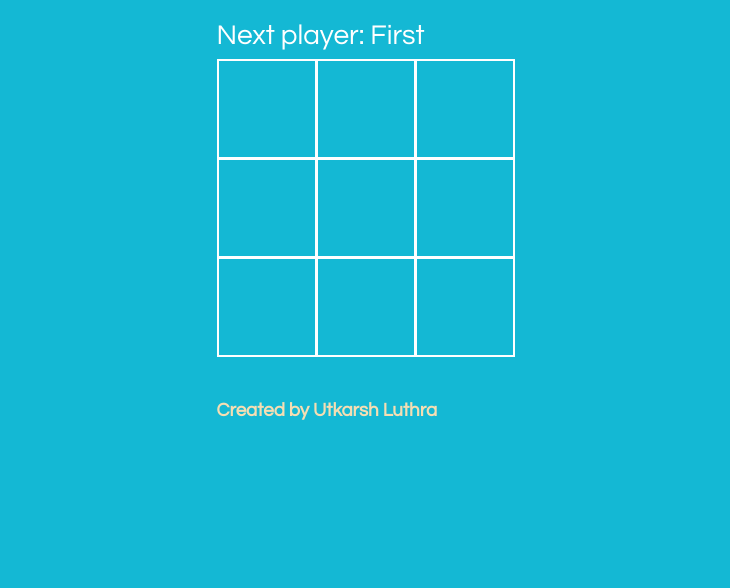
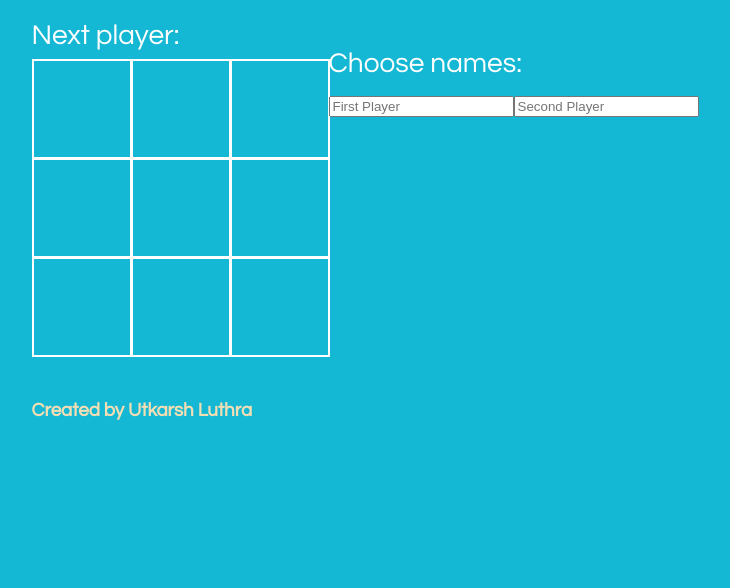
Before and after one commit to utkarshluthra/React-Tic-Tac-Toe, a React app: page / in a window 1280 px wide. Shown: the part 212-800 px from the top of the page, without its empty margins (215-945 px from the left). Built offline with nearby package versions, Linux system fonts and the light colour scheme.

Commit message:
🎨 Added Inputbox

```diff
--- a/src/index.css
+++ b/src/index.css
@@ -18,7 +18,7 @@ h1, h6{
     display: table;
   }
 
-  .status {
+  .status, .name {
     margin-bottom: 10px;
     color: #fff;
   }
@@ -55,3 +55,8 @@ h1, h6{
   .game-info {
     margin-left: 20px;
   }
+
+  .play{
+    display: flex;
+    justify-content: space-between;
+  }
--- a/src/index.js
+++ b/src/index.js
@@ -20,9 +20,12 @@ class Square extends React.Component {
         this.state={
             squares: Array(9).fill(null),
             xIsNext: true,
-            firstPlayer: "First",
-            secondPlayer: "Second",
+            firstPlayer: " ",
+            secondPlayer: " ",
         }
+
+        this.handleChangeFirst = this.handleChangeFirst.bind(this);
+        this.handleChangeSecond = this.handleChangeSecond.bind(this);
     }
 
     handleClick(i){
@@ -38,6 +41,18 @@ class Square extends React.Component {
 
     }
 
+    handleChangeFirst(event) {
+      this.setState({
+        firstPlayer: event.target.value,
+      });
+    }
+
+    handleChangeSecond(event) {
+      this.setState({
+        secondPlayer: event.target.value,
+      });
+    }
+
     renderSquare(i) {
       return (
       <Square
@@ -47,7 +62,7 @@ class Square extends React.Component {
     }
 
     render() {
-      const winner = calculateWinner(this.state.squares);
+      const winner = calculateWinner(this.state.squares, this.state);
         let status;
         if (winner) {
           status = 'Winner: ' + winner;
@@ -60,6 +75,9 @@ class Square extends React.Component {
         <div>
           <h1>Tic Tac Toe</h1>
 
+          <div className="play">
+
+            <div>
               <div className="status">{status}</div>
               <div className="board-row">
                 {this.renderSquare(0)}
@@ -76,6 +94,16 @@ class Square extends React.Component {
                 {this.renderSquare(7)}
                 {this.renderSquare(8)}
               </div>
+            </div>
+
+            <div>
+              <p className="name">Choose names:</p>
+              <input type="text" onChange={this.handleChangeFirst} name="firstPlayer" placeholder="First Player" />
+              <input type="text" onChange={this.handleChangeSecond} name="secondPlayer" placeholder="Second Player" />
+            </div>
+
+          </div>
+
           <h6>Created by Utkarsh Luthra</h6>
         </div>
       );
@@ -104,7 +132,7 @@ class Square extends React.Component {
     <Game />,
     document.getElementById('root')
   );
-  function calculateWinner(squares) {
+  function calculateWinner(squares, player) {
     const lines = [
       [0, 1, 2],
       [3, 4, 5],
@@ -118,7 +146,10 @@ class Square extends React.Component {
     for (let i = 0; i < lines.length; i++) {
       const [a, b, c] = lines[i];
       if (squares[a] && squares[a] === squares[b] && squares[a] === squares[c]) {
-        return squares[a];
+        if(squares[a] === 'X')
+          return player.firstPlayer;
+        else
+          return player.secondPlayer;
       }
     }
     return null;
```
Lines whose indentation alone changed are shown as unchanged.
